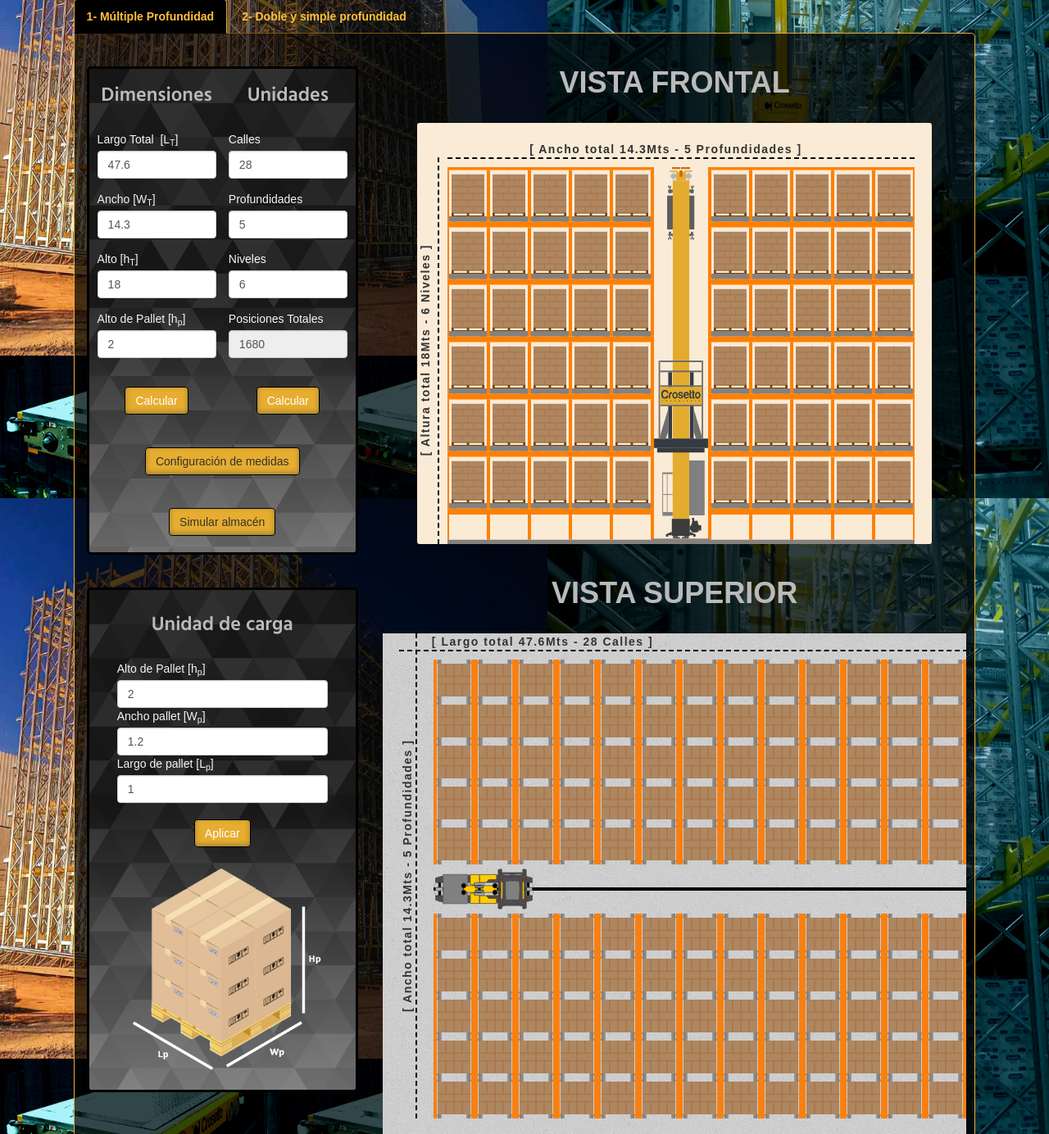
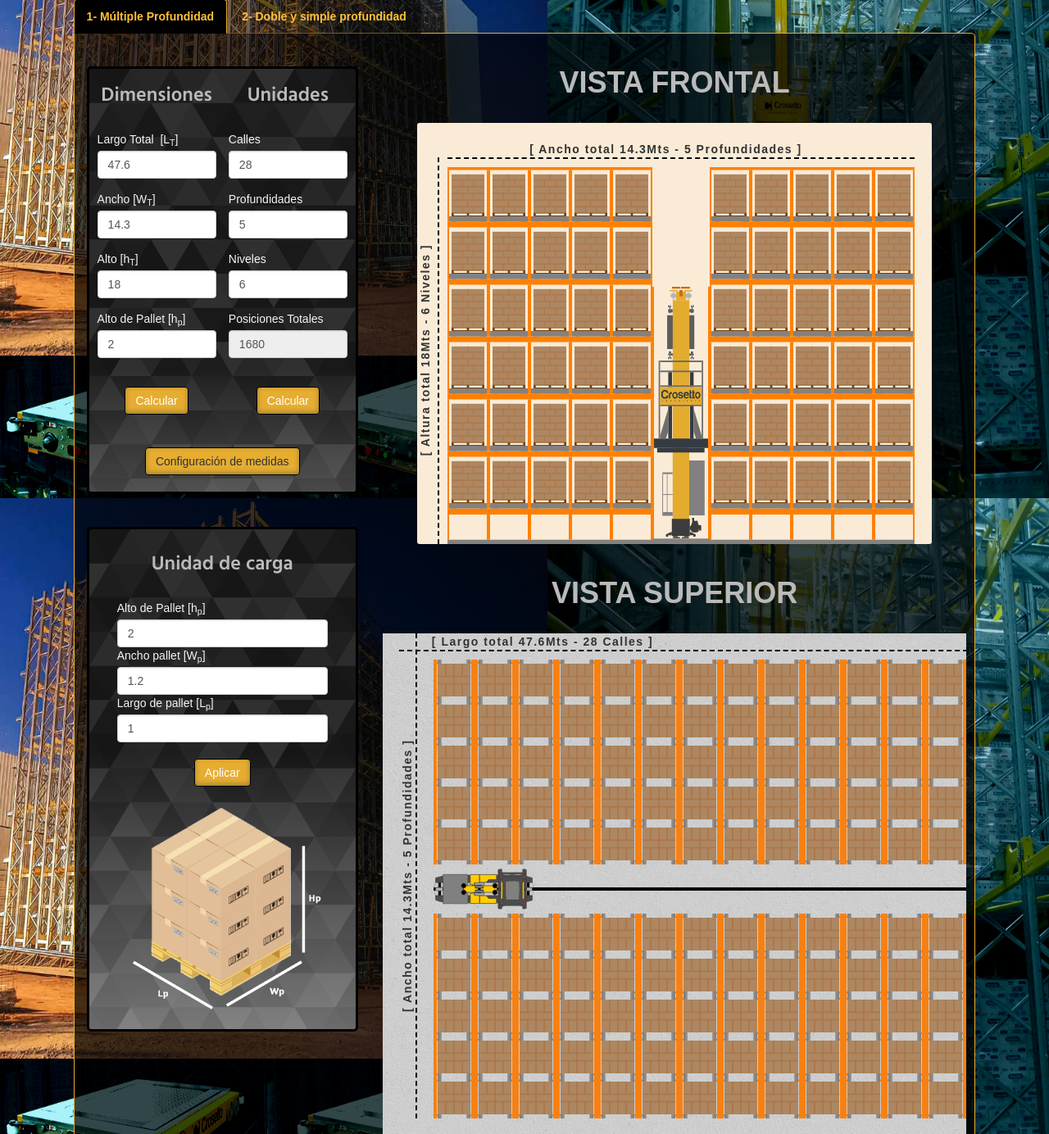
Before and after one commit to Lucas2294/Calculadora-Almacenes, a PHP site: page / in a window 1280 px wide. Shown: the part 250-1634 px from the top of the page at 82% size. Run offline with PHP 8.4, Linux system fonts and the light colour scheme; some libraries are stand-ins or nearby versions; some web fonts are replaced.

Commit message:
sacar boton simulacion y darle funcion a calcular

```diff
--- a/index.html
+++ b/index.html
@@ -90,7 +90,7 @@
                     onfocusout="setPalletHeight('multi')" />
                 </div>
                 <div class="buttonHolder colUno">
-                  <button onclick="calcularMultiprof(5)" type="#" class="btn btn-primary"
+                  <button onclick="calcularMultiprof(5); dibujarVistaFrontal('modalSimu'); dibujarVistaSuperior('modalSimu')" type="#" class="btn btn-primary"
                     data-index="5">Calcular</button>
                 </div>
 
@@ -123,7 +123,7 @@
                 </div>
 
                 <div class="buttonHolder colDos rw6">
-                  <button onclick="calcularDimensionesMultiprof(0)" type="#" class="btn btn-primary"
+                  <button onclick="calcularDimensionesMultiprof(0); dibujarVistaFrontal('modalSimu'); dibujarVistaSuperior('modalSimu')" type="#" class="btn btn-primary"
                     data-index="9">Calcular</button>
                 </div>
 
@@ -131,9 +131,9 @@
                   <button id="ucarga" type="button" class="btn btn-secondary abrirModal">Configuración de
                     medidas</button>
                 </div>
-                <div class="buttonHolder" style="text-align: center; grid-column: 1 / -1">
+                <!-- <div class="buttonHolder" style="text-align: center; grid-column: 1 / -1">
                   <button id="modalSimu" type="button" class="btn btn-secondary abrirModal">Simular almacén</button>
-                </div>
+                </div> -->
 
               </div>
               <!-- <div class="formDimAndUnits wrappercalc wrapperMultiprof" id="multiWrap">
@@ -337,11 +337,11 @@
                   </form>
                 </div>
                 <div class="buttonHolder inputform" style="grid-column: 1 / 2">
-                  <button onclick="calcularSimple(14)" type="#" class="btn btn-primary"
+                  <button onclick="calcularSimple(14); dibujarVistaFrontal('modalSimuSimple'); dibujarVistaSuperiorSyD('modalSimuSimple')" type="#" class="btn btn-primary"
                     data-index="14">Calcular</button>
                 </div>
                 <div class="buttonHolder inputform" style="grid-column: 2 / 4">
-                  <button onclick="calcularDimensionesSimple(9)" type="#" class="btn btn-primary"
+                  <button onclick="calcularDimensionesSimple(9); dibujarVistaFrontal('modalSimuSimple'); dibujarVistaSuperiorSyD('modalSimuSimple')" type="#" class="btn btn-primary"
                     data-index="18">Calcular</button>
                 </div>
                 <div class="buttonHolder" style="text-align: center; grid-column: 1 / -1">
@@ -349,10 +349,10 @@
                     de
                     carga</button>
                 </div>
-                <div class="buttonHolder" style="text-align: center; grid-column: 1 / -1">
+                <!-- <div class="buttonHolder" style="text-align: center; grid-column: 1 / -1">
                   <button id="modalSimuSimple" type="button" class="btn btn-secondary abrirModal">Simular
                     almacén</button>
-                </div>
+                </div> -->
               </div>
 
               <div class="dimensionesCarga">
@@ -867,15 +867,15 @@
     // let modalLucas = document.querySelector('#modalLucas');
     // // modalLucas
 
-    document.getElementById("modalSimu").addEventListener("click", (e) => {
-      dibujarVistaFrontal(e.target.id);
-      dibujarVistaSuperior(e.target.id);
-    });
+    // document.getElementById("modalSimu").addEventListener("click", (e) => {
+    //   dibujarVistaFrontal(e.target.id);
+    //   dibujarVistaSuperior(e.target.id);
+    // });
 
-    document.getElementById("modalSimuSimple").addEventListener("click", (e) => {
-      dibujarVistaFrontal(e.target.id);
-      dibujarVistaSuperiorSyD(e.target.id);
-    });
+    // document.getElementById("modalSimuSimple").addEventListener("click", (e) => {
+    //   dibujarVistaFrontal(e.target.id);
+    //   dibujarVistaSuperiorSyD(e.target.id);
+    // });
 
 
 
--- a/styles/style.css
+++ b/styles/style.css
@@ -363,6 +363,7 @@ sub {
     padding-right: 0;
     padding-top: 1rem;
     margin-bottom: 0;
+    align-items: flex-end;
 }
 .cotaAnchoFrontal{
   grid-column: 1/-1;
```
